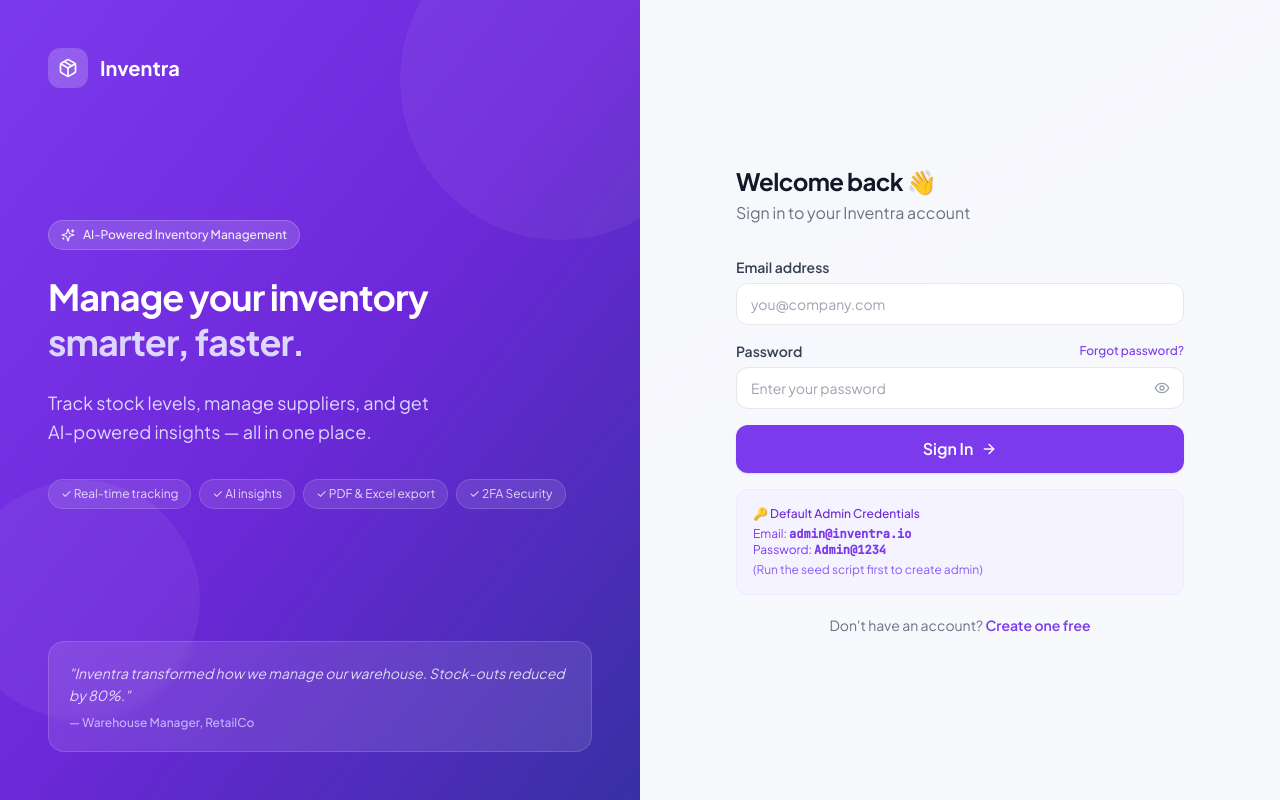
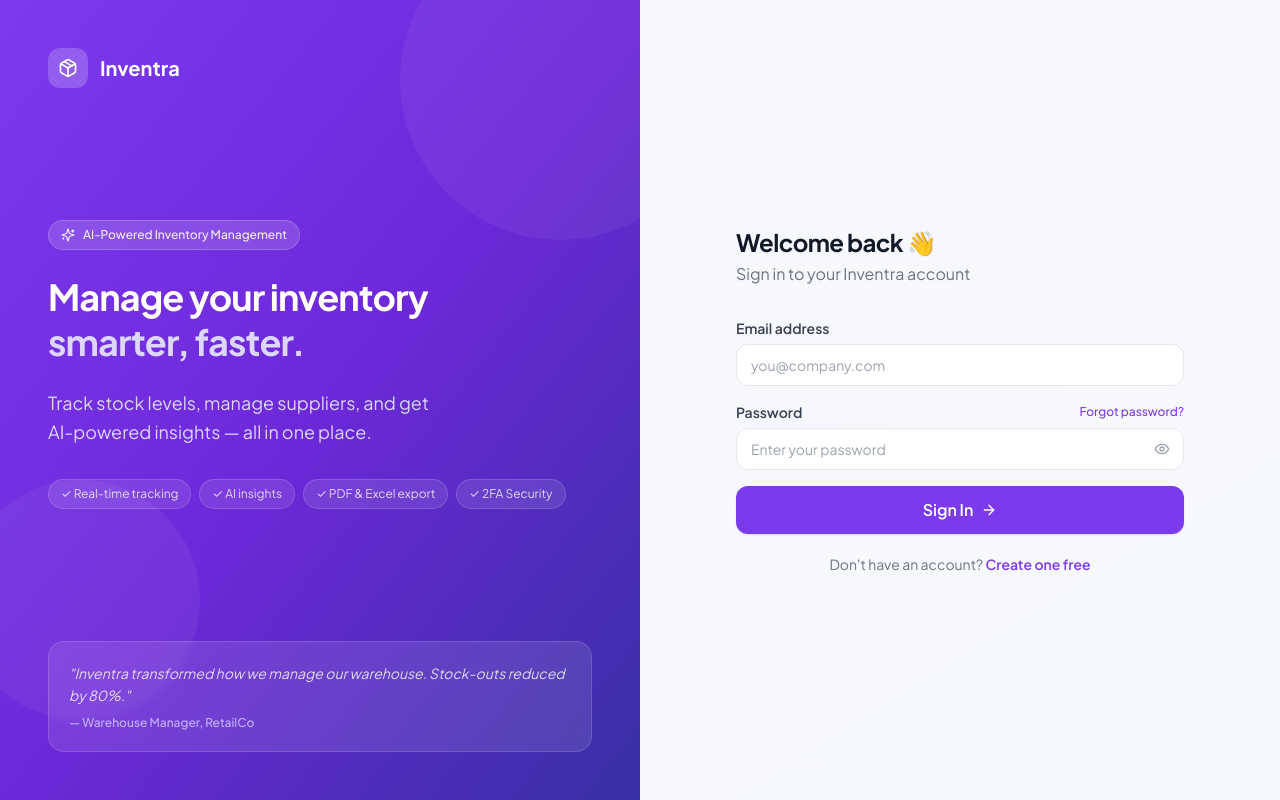
Before and after one commit to abhi-0129/Inventra, a React (Vite) app in the folder frontend/: page /login in a window 1280 px wide. Built offline with nearby package versions, Linux system fonts and the light colour scheme.

Commit message:
remove cridentials

```diff
--- a/frontend/src/pages/LoginPage.tsx
+++ b/frontend/src/pages/LoginPage.tsx
@@ -167,13 +167,6 @@ export default function LoginPage() {
                 </button>
               </form>
 
-              <div className="mt-4 p-4 bg-violet-50 rounded-xl border border-violet-100">
-                <p className="text-xs text-violet-700 font-medium mb-1">🔑 Default Admin Credentials</p>
-                <p className="text-xs text-violet-600">Email: <span className="font-mono font-bold">admin@inventra.io</span></p>
-                <p className="text-xs text-violet-600">Password: <span className="font-mono font-bold">Admin@1234</span></p>
-                <p className="text-xs text-violet-500 mt-1">(Run the seed script first to create admin)</p>
-              </div>
-
               <p className="text-center text-sm text-gray-500 mt-5">
                 Don't have an account?{' '}
                 <Link to="/register" className="text-violet-600 hover:text-violet-700 font-semibold">
```
